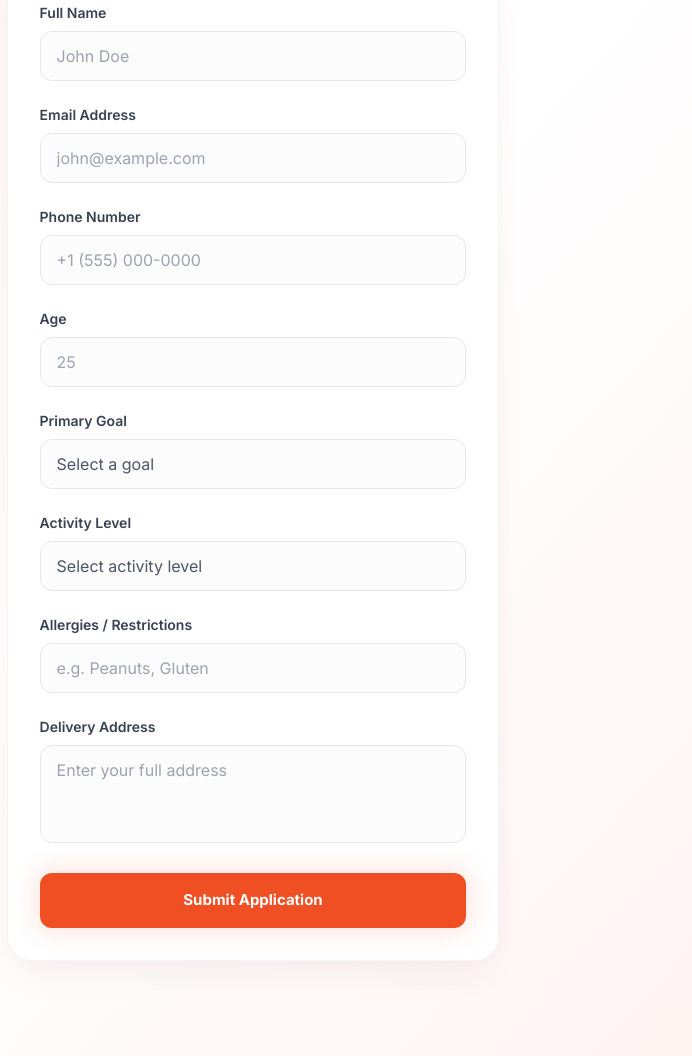
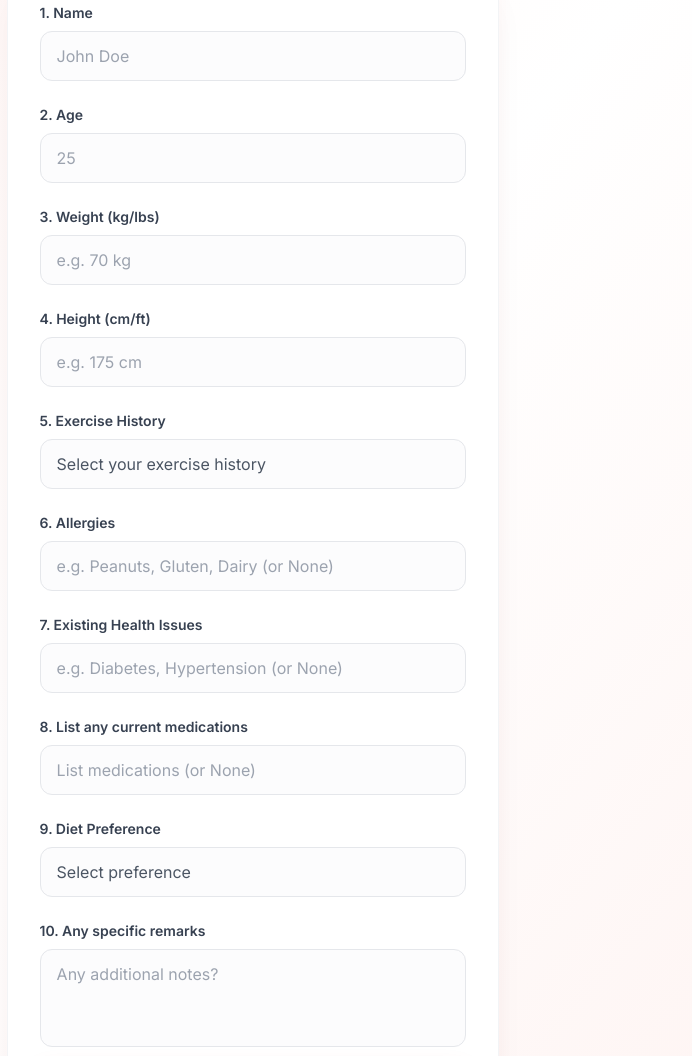
Before and after one commit to anasmanadan/dietpanda, a plain HTML site: page index.html in a window 1280 px wide. Shown: the part 2519-3575 px from the top of the page, without its empty margins (387-1079 px from the left). Drawn offline with nearby package versions, Linux system fonts and the light colour scheme.

Commit message:
feat: redesign UI, update logo, add whatsapp registration form

```diff
--- a/index.html
+++ b/index.html
@@ -474,73 +474,72 @@
                 <form id="registrationForm" class="space-y-6">
                     <!-- 1. Name -->
                     <div>
-                        <label for="fullName" class="block text-sm font-semibold text-gray-700 mb-2">Full Name</label>
-                        <input type="text" id="fullName" placeholder="John Doe"
-                            class="w-full px-4 py-3 rounded-xl border border-gray-200 focus:outline-none focus:border-brand-500 focus:ring-2 focus:ring-brand-500/20 transition-all text-gray-600 bg-gray-50/50">
+                        <label for="fullName" class="block text-sm font-semibold text-gray-700 mb-2">1. Name</label>
+                        <input type="text" id="fullName" placeholder="John Doe" class="w-full px-4 py-3 rounded-xl border border-gray-200 focus:outline-none focus:border-brand-500 focus:ring-2 focus:ring-brand-500/20 transition-all text-gray-600 bg-gray-50/50">
                     </div>
 
-                    <!-- 2. Email -->
+                    <!-- 2. Age -->
                     <div>
-                        <label for="email" class="block text-sm font-semibold text-gray-700 mb-2">Email Address</label>
-                        <input type="email" id="email" placeholder="john@example.com"
-                            class="w-full px-4 py-3 rounded-xl border border-gray-200 focus:outline-none focus:border-brand-500 focus:ring-2 focus:ring-brand-500/20 transition-all text-gray-600 bg-gray-50/50">
+                        <label for="age" class="block text-sm font-semibold text-gray-700 mb-2">2. Age</label>
+                        <input type="number" id="age" placeholder="25" min="0" max="120" class="w-full px-4 py-3 rounded-xl border border-gray-200 focus:outline-none focus:border-brand-500 focus:ring-2 focus:ring-brand-500/20 transition-all text-gray-600 bg-gray-50/50">
                     </div>
 
-                    <!-- 3. Phone Number -->
+                    <!-- 3. Weight -->
                     <div>
-                        <label for="phone" class="block text-sm font-semibold text-gray-700 mb-2">Phone Number</label>
-                        <input type="tel" id="phone" placeholder="+1 (555) 000-0000"
-                            class="w-full px-4 py-3 rounded-xl border border-gray-200 focus:outline-none focus:border-brand-500 focus:ring-2 focus:ring-brand-500/20 transition-all text-gray-600 bg-gray-50/50">
+                        <label for="weight" class="block text-sm font-semibold text-gray-700 mb-2">3. Weight (kg/lbs)</label>
+                        <input type="text" id="weight" placeholder="e.g. 70 kg" class="w-full px-4 py-3 rounded-xl border border-gray-200 focus:outline-none focus:border-brand-500 focus:ring-2 focus:ring-brand-500/20 transition-all text-gray-600 bg-gray-50/50">
                     </div>
 
-                    <!-- 4. Age (Number) -->
+                    <!-- 4. Height -->
                     <div>
-                        <label for="age" class="block text-sm font-semibold text-gray-700 mb-2">Age</label>
-                        <input type="number" id="age" placeholder="25" min="16" max="120"
-                            class="w-full px-4 py-3 rounded-xl border border-gray-200 focus:outline-none focus:border-brand-500 focus:ring-2 focus:ring-brand-500/20 transition-all text-gray-600 bg-gray-50/50">
+                        <label for="height" class="block text-sm font-semibold text-gray-700 mb-2">4. Height (cm/ft)</label>
+                        <input type="text" id="height" placeholder="e.g. 175 cm" class="w-full px-4 py-3 rounded-xl border border-gray-200 focus:outline-none focus:border-brand-500 focus:ring-2 focus:ring-brand-500/20 transition-all text-gray-600 bg-gray-50/50">
                     </div>
 
-                    <!-- 5. Dietary Goal (Select) -->
+                    <!-- 5. Exercise history -->
                     <div>
-                        <label for="goal" class="block text-sm font-semibold text-gray-700 mb-2">Primary Goal</label>
-                        <select id="goal"
-                            class="w-full px-4 py-3 rounded-xl border border-gray-200 focus:outline-none focus:border-brand-500 focus:ring-2 focus:ring-brand-500/20 transition-all text-gray-600 bg-gray-50/50 appearance-none">
-                            <option value="">Select a goal</option>
-                            <option value="weight_loss">Weight Loss</option>
-                            <option value="muscle_gain">Muscle Gain</option>
-                            <option value="maintenance">Maintenance</option>
-                            <option value="health">Overall Health</option>
+                        <label for="exerciseHistory" class="block text-sm font-semibold text-gray-700 mb-2">5. Exercise History</label>
+                        <select id="exerciseHistory" class="w-full px-4 py-3 rounded-xl border border-gray-200 focus:outline-none focus:border-brand-500 focus:ring-2 focus:ring-brand-500/20 transition-all text-gray-600 bg-gray-50/50 appearance-none">
+                            <option value="">Select your exercise history</option>
+                            <option value="beginner">Beginner (Rarely exercise)</option>
+                            <option value="intermediate">Intermediate (1-3 times/week)</option>
+                            <option value="advanced">Advanced (4+ times/week)</option>
                         </select>
                     </div>
 
-                    <!-- 6. Activity Level (Select) -->
+                    <!-- 6. Allergies -->
                     <div>
-                        <label for="activity" class="block text-sm font-semibold text-gray-700 mb-2">Activity
-                            Level</label>
-                        <select id="activity"
-                            class="w-full px-4 py-3 rounded-xl border border-gray-200 focus:outline-none focus:border-brand-500 focus:ring-2 focus:ring-brand-500/20 transition-all text-gray-600 bg-gray-50/50 appearance-none">
-                            <option value="">Select activity level</option>
-                            <option value="sedentary">Sedentary</option>
-                            <option value="light">Lightly Active</option>
-                            <option value="moderate">Moderately Active</option>
-                            <option value="very">Very Active</option>
+                        <label for="allergies" class="block text-sm font-semibold text-gray-700 mb-2">6. Allergies</label>
+                        <input type="text" id="allergies" placeholder="e.g. Peanuts, Gluten, Dairy (or None)" class="w-full px-4 py-3 rounded-xl border border-gray-200 focus:outline-none focus:border-brand-500 focus:ring-2 focus:ring-brand-500/20 transition-all text-gray-600 bg-gray-50/50">
+                    </div>
+
+                    <!-- 7. Existing Health Issues -->
+                    <div>
+                        <label for="healthIssues" class="block text-sm font-semibold text-gray-700 mb-2">7. Existing Health Issues</label>
+                        <input type="text" id="healthIssues" placeholder="e.g. Diabetes, Hypertension (or None)" class="w-full px-4 py-3 rounded-xl border border-gray-200 focus:outline-none focus:border-brand-500 focus:ring-2 focus:ring-brand-500/20 transition-all text-gray-600 bg-gray-50/50">
+                    </div>
+
+                    <!-- 8. List any current medications -->
+                    <div>
+                        <label for="medications" class="block text-sm font-semibold text-gray-700 mb-2">8. List any current medications</label>
+                        <input type="text" id="medications" placeholder="List medications (or None)" class="w-full px-4 py-3 rounded-xl border border-gray-200 focus:outline-none focus:border-brand-500 focus:ring-2 focus:ring-brand-500/20 transition-all text-gray-600 bg-gray-50/50">
+                    </div>
+
+                    <!-- 9. Veg, Non-veg, or Both -->
+                    <div>
+                        <label for="dietPreference" class="block text-sm font-semibold text-gray-700 mb-2">9. Diet Preference</label>
+                        <select id="dietPreference" class="w-full px-4 py-3 rounded-xl border border-gray-200 focus:outline-none focus:border-brand-500 focus:ring-2 focus:ring-brand-500/20 transition-all text-gray-600 bg-gray-50/50 appearance-none">
+                            <option value="">Select preference</option>
+                            <option value="veg">Veg</option>
+                            <option value="non-veg">Non-veg</option>
+                            <option value="both">Both</option>
                         </select>
                     </div>
 
-                    <!-- 7. Allergies (Text) -->
+                    <!-- 10. Any specific remarks -->
                     <div>
-                        <label for="allergies" class="block text-sm font-semibold text-gray-700 mb-2">Allergies /
-                            Restrictions</label>
-                        <input type="text" id="allergies" placeholder="e.g. Peanuts, Gluten"
-                            class="w-full px-4 py-3 rounded-xl border border-gray-200 focus:outline-none focus:border-brand-500 focus:ring-2 focus:ring-brand-500/20 transition-all text-gray-600 bg-gray-50/50">
-                    </div>
-
-                    <!-- 8. Delivery Address (Textarea) -->
-                    <div>
-                        <label for="address" class="block text-sm font-semibold text-gray-700 mb-2">Delivery
-                            Address</label>
-                        <textarea id="address" rows="3" placeholder="Enter your full address"
-                            class="w-full px-4 py-3 rounded-xl border border-gray-200 focus:outline-none focus:border-brand-500 focus:ring-2 focus:ring-brand-500/20 transition-all text-gray-600 bg-gray-50/50 resize-none"></textarea>
+                        <label for="remarks" class="block text-sm font-semibold text-gray-700 mb-2">10. Any specific remarks</label>
+                        <textarea id="remarks" rows="3" placeholder="Any additional notes?" class="w-full px-4 py-3 rounded-xl border border-gray-200 focus:outline-none focus:border-brand-500 focus:ring-2 focus:ring-brand-500/20 transition-all text-gray-600 bg-gray-50/50 resize-none"></textarea>
                     </div>
 
                     <button type="submit"
@@ -647,23 +646,27 @@
             e.preventDefault();
 
             const fullName = document.getElementById('fullName').value;
-            const email = document.getElementById('email').value;
-            const phone = document.getElementById('phone').value;
             const age = document.getElementById('age').value;
-            const goal = document.getElementById('goal').value;
-            const activity = document.getElementById('activity').value;
+            const weight = document.getElementById('weight').value;
+            const height = document.getElementById('height').value;
+            const exerciseHistory = document.getElementById('exerciseHistory').value;
             const allergies = document.getElementById('allergies').value || 'None';
-            const address = document.getElementById('address').value;
+            const healthIssues = document.getElementById('healthIssues').value || 'None';
+            const medications = document.getElementById('medications').value || 'None';
+            const dietPreference = document.getElementById('dietPreference').value;
+            const remarks = document.getElementById('remarks').value || 'None';
 
             const message = `*New DietPanda Registration*\n\n` +
-                `*Name:* ${fullName}\n` +
-                `*Email:* ${email}\n` +
-                `*Phone:* ${phone}\n` +
-                `*Age:* ${age}\n` +
-                `*Goal:* ${goal}\n` +
-                `*Activity Level:* ${activity}\n` +
-                `*Allergies:* ${allergies}\n` +
-                `*Address:* ${address}`;
+                `*1. Name:* ${fullName}\n` +
+                `*2. Age:* ${age}\n` +
+                `*3. Weight:* ${weight}\n` +
+                `*4. Height:* ${height}\n` +
+                `*5. Exercise History:* ${exerciseHistory}\n` +
+                `*6. Allergies:* ${allergies}\n` +
+                `*7. Health Issues:* ${healthIssues}\n` +
+                `*8. Medications:* ${medications}\n` +
+                `*9. Preference:* ${dietPreference}\n` +
+                `*10. Remarks:* ${remarks}`;
 
             const whatsappNumber = '+919809181562';
             const encodedMessage = encodeURIComponent(message);
```
